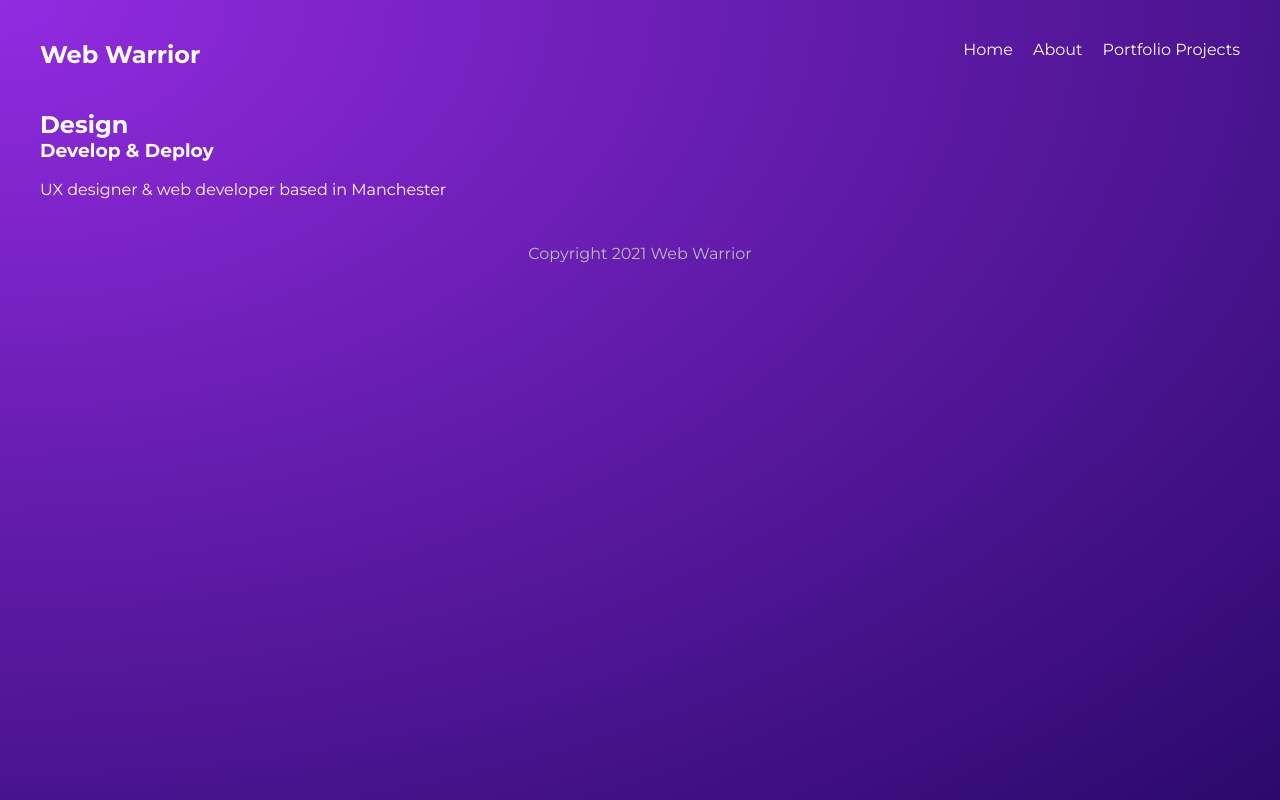
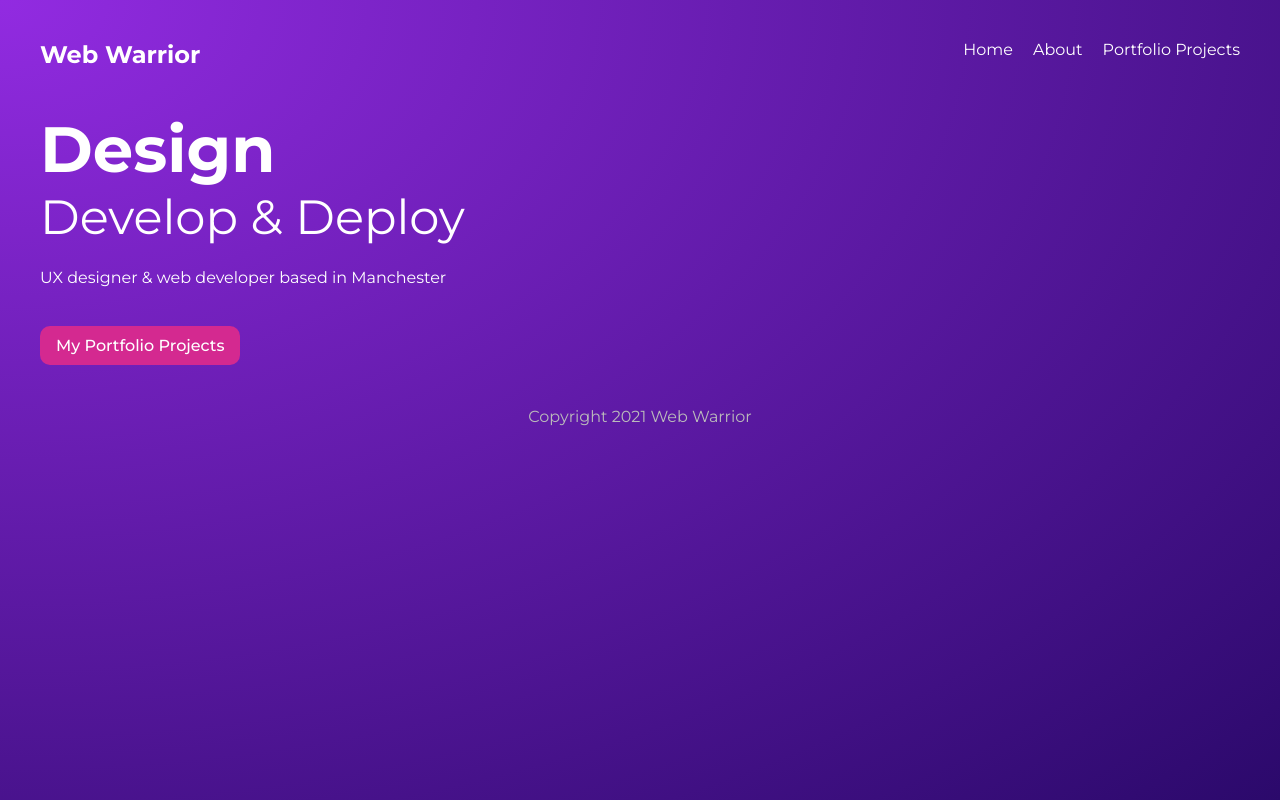
Before and after one commit to milkon19960801/Gatsby-Portfolio, a Gatsby site: page / in a window 1280 px wide. Built offline with nearby package versions, Linux system fonts and the light colour scheme; Gatsby itself is replaced by a stand-in of ours.

Commit message:
added more styles

```diff
--- a/src/pages/index.js
+++ b/src/pages/index.js
@@ -1,14 +1,19 @@
+import { Link } from "gatsby"
 import React from "react"
 import Layout from "../components/Layout"
+import * as styles from "../styles/home.module.css"
 
 export default function Home() {
   return (
     <Layout>
-      <section>
+      <section className={styles.header}>
         <div>
           <h2>Design</h2>
           <h3>Develop & Deploy</h3>
           <p>UX designer & web developer based in Manchester</p>
+          <Link to="/projects" className={styles.btn}>
+            My Portfolio Projects
+          </Link>
         </div>
       </section>
     </Layout>
--- /dev/null
+++ b/src/styles/home.module.css
@@ -0,0 +1,22 @@
+.header {
+  display: grid;
+  grid-template-columns: 1fr 1fr;
+  grid-gap: 40px;
+  align-items: center;
+}
+.header h2 {
+  font-size: 4em;
+}
+.header h3 {
+  font-size: 3em;
+  font-weight: 400;
+  margin-bottom: 20px;
+}
+.btn {
+  display: inline-block;
+  background: #d42990;
+  padding: 10px 16px;
+  border-radius: 10px;
+  margin-top: 20px;
+  font-weight: 500;
+}
```
Also changed, not shown: src/pages/projects/index.js (+6 -2 lines), src/styles/projects.module.css (added, +12 -0 lines).
